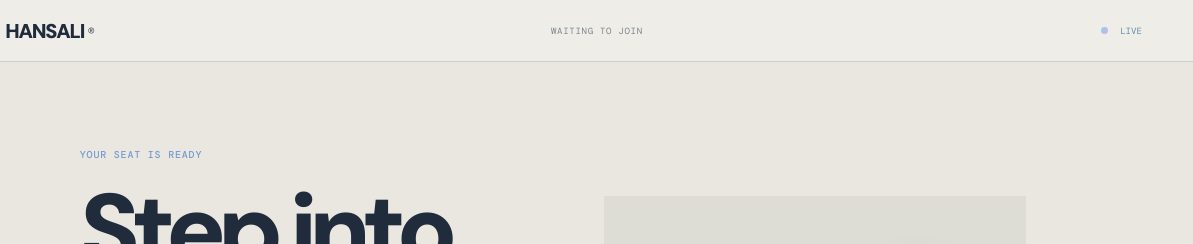
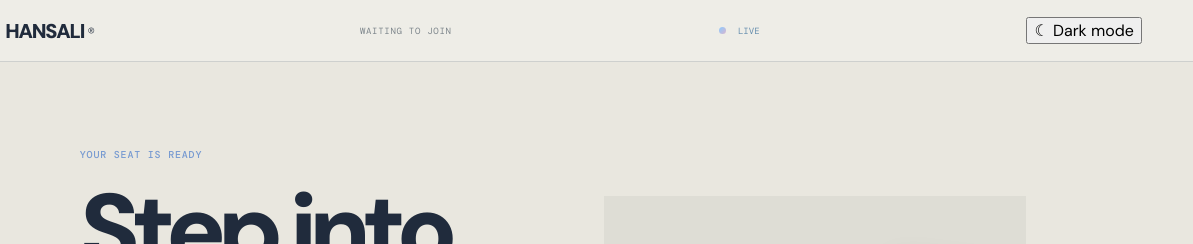
Before and after one commit to zakariadevv/Hanssali, a plain HTML site: page student.html in a window 1280 px wide. Shown: the top 244 px of the page, 87-1280 px from the left. Drawn offline with nearby package versions, Linux system fonts and the light colour scheme; a script that the page names is missing.

Commit message:
Add theme toggle to student.html

```diff
--- a/student.html
+++ b/student.html
@@ -4,4 +4,4 @@
 <main id="classroomScreen" class="classroom-screen hidden"><section class="classroom-stage"><div class="stage-meta"><span class="mono" id="classTitle">CLASSROOM</span><span class="mono" id="stageMode">PRESENTATION MODE</span></div><div class="stage-content"><div id="presentationPanel" class="presentation-panel hidden"><div class="presentation-toolbar"><span class="mono">LIVE PRESENTATION</span><div><button id="expandPresentation" title="Minimize presentation">▱</button><button id="fullscreenPresentation" title="Full screen">⛶</button></div></div><div id="presentationFrame" class="presentation-frame"></div></div><div id="teacherContent" class="teacher-content"><p class="stage-placeholder">Your teacher is preparing the room.</p></div><div id="questionDisplay" class="question-display hidden"></div></div></section>
 <section id="answerWallSection" class="answer-wall-section hidden"><div class="wall-heading"><span class="mono">THE ROOM IS THINKING</span><span class="mono" id="wallCount">0 IDEAS</span></div><div id="answerWall" class="answer-wall"></div></section>
 <section id="answerComposer" class="answer-composer hidden"><div class="composer-heading"><span class="mono">YOUR ANSWER</span><span class="mono">TEXT ONLY</span></div><form id="answerForm"><textarea id="answerText" rows="4" maxlength="4000" placeholder="Write your answer here..." required></textarea><div class="composer-bottom"><button class="btn btn-dark btn-small">Send answer ↗</button></div><p id="answerFeedback" class="tiny" aria-live="polite"></p></form></section></main>
-<div id="studentToast" class="toast"></div><script type="module" src="student.js"></script></body></html>
+<div id="studentToast" class="toast"></div><script type="module" src="student.js"></script><script src="theme.js"></script></body></html>
```
